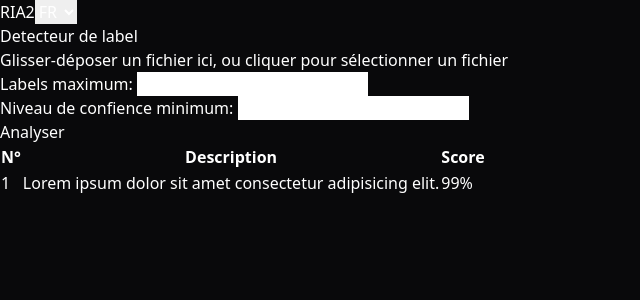
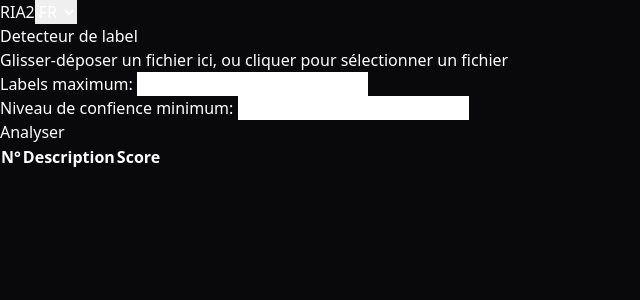
Before and after one commit to CPNV-ES-RIA2/NOAH, a React (Vite) app: page / in a window 1280 px wide. Shown: the top 300 px of the page, without its empty margins (0-640 px from the left). Built offline with nearby package versions, Linux system fonts and the light colour scheme.

Commit message:
feat: add LabelsDisplay component

```diff
--- a/src/App.tsx
+++ b/src/App.tsx
@@ -2,6 +2,7 @@ import LabelDetectorForm from "./forms/LabelDetectorForm.tsx";
 import BaseLayout from "./layouts/BaseLayout/BaseLayout.tsx";
 import { LabelDetectorFormType } from "./forms/LabelDetectorForm.tsx";
 import { useTranslation } from 'react-i18next'
+import LabelsDisplay from "./components/LabelsDisplay.tsx";
 
 export default function App() {
     const { t } = useTranslation()
@@ -14,22 +15,7 @@ export default function App() {
         <BaseLayout>
             <h1 className="m-4 text-center text-xl">{t("Label detector")}</h1>
             <LabelDetectorForm onSubmit={handleLabelDetectorFormSubmit}/>
-            <table className="table w-full max-w-[750px] mx-auto mt-8 border border-gray-500 rounded-lg">
-                <thead>
-                    <tr className="bg-white text-zinc-950">
-                        <th>N°</th>
-                        <th>{t('Description')}</th>
-                        <th>{t('Score')}</th>
-                    </tr>
-                </thead>
-                <tbody>
-                    <tr>
-                        <td className="p-2 border">1</td>
-                        <td className="p-2 border">Lorem ipsum dolor sit amet consectetur adipisicing elit.</td>
-                        <td className="p-2 border">99%</td>
-                    </tr>
-                </tbody>
-            </table>
+            <LabelsDisplay labels={[]} />
         </BaseLayout>
     )
 }
--- /dev/null
+++ b/src/components/LabelsDisplay.tsx
@@ -0,0 +1,30 @@
+import { Label } from "@/models/label"
+import { useTranslation } from "react-i18next"
+
+type LabelsDisplayProps = {
+    labels: Label[]
+}
+export default function LabelsDisplay({ labels }: LabelsDisplayProps) {
+    const { t } = useTranslation()
+
+    return (
+        <table className="table w-full max-w-[750px] mx-auto mt-8 border border-gray-500 rounded-lg">
+            <thead>
+                <tr className="bg-white text-zinc-950">
+                    <th>N°</th>
+                    <th>{t('Description')}</th>
+                    <th>{t('Score')}</th>
+                </tr>
+            </thead>
+            <tbody>
+                {labels.map((label, index) => (
+                    <tr>
+                        <td className="p-2 border">{index}</td>
+                        <td className="p-2 border">{label.description}</td>
+                        <td className="p-2 border">{label.score}%</td>
+                    </tr>
+                ))}
+            </tbody>
+        </table>
+    )
+}
--- /dev/null
+++ b/src/models/label.ts
@@ -0,0 +1,4 @@
+export type Label = {
+    description: string,
+    score: number
+}
```
